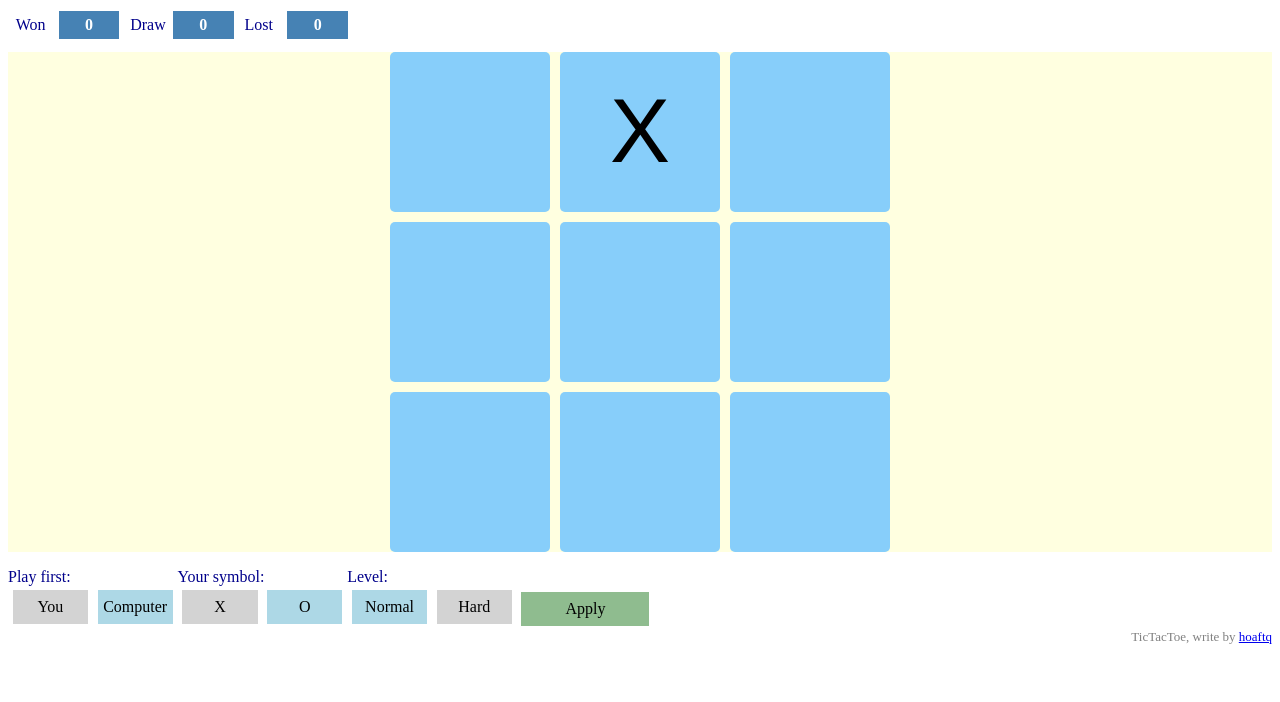
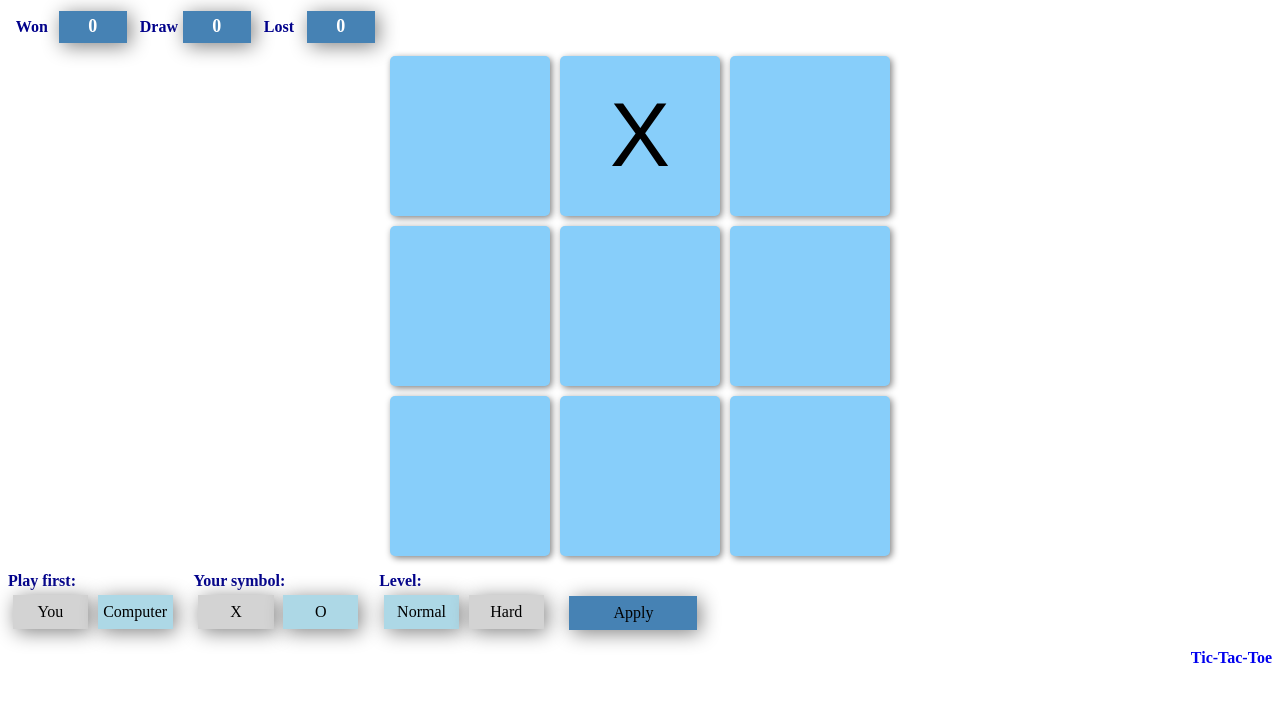
Before and after one commit to hoaftq/TicTacToe, a website built with webpack: page index.html in a window 1280 px wide. Built offline with nearby package versions, Linux system fonts and the light colour scheme.

Commit message:
Use shadow and other changes

```diff
--- a/game.options.css
+++ b/game.options.css
@@ -2,10 +2,12 @@
     margin-top: 1em;
     float: left;
     user-select: none;
+    margin-right: 1rem;
 }
 
 .ttt-settings-label {
     color: darkblue;
+    font-weight: bold;
 }
 
 .ttt-settings-value {
@@ -16,6 +18,7 @@
     background-color: lightgray;
     text-align: center;
     cursor: pointer;
+    box-shadow: 3px 3px 20px gray;
 }
 
 .ttt-settings-value[data-selected] {
@@ -23,7 +26,7 @@
 }
 
 .ttt-settings-value:hover {
-    background-color: cadetblue;
+    color: white;
 }
 
 .ttt-settings-apply {
@@ -32,11 +35,12 @@
     margin-top: 2.5em;
     margin-left: 0.3em;
     float: left;
-    background-color: darkseagreen;
+    background-color: steelblue;
     text-align: center;
     cursor: pointer;
+    box-shadow: 3px 3px 20px gray;
 }
 
 .ttt-settings-apply:hover {
-    background-color: lightgreen;
+    color: white;
 }
--- a/game.results.css
+++ b/game.results.css
@@ -17,9 +17,13 @@
     background-color: steelblue;
     color: white;
     font-weight: bold;
+    font-size: large;
+    box-shadow: 3px 3px 20px gray;
 }
 
 .ttt-result {
     margin-bottom: 10px;
     float: left;
+    font-weight: bold;
+    margin-right: 2px;
 }
--- a/game.view.css
+++ b/game.view.css
@@ -4,7 +4,6 @@
     grid-gap: 0.5vw;
     justify-content: center;
     align-content: center;
-    background-color: lightyellow;
     user-select: none;
     font-family: sans-serif;
 }
@@ -19,6 +18,7 @@
     align-content: center;
     cursor: pointer;
     border-radius: 5px;
+    box-shadow: 2px 2px 7px gray;
 }
 
 @keyframes ttt-won-effect {
--- a/index.css
+++ b/index.css
@@ -7,5 +7,14 @@
     clear: both;
     float: right;
     color: gray;
-    font-size: small;
+    margin-top: 1rem;
 }
+
+#about a {
+    font-weight: bold;
+    text-decoration: none;
+}
+
+#about a:hover {
+    text-decoration: underline;
+}
--- a/index.html
+++ b/index.html
@@ -10,7 +10,7 @@
     <div id="board"></div>
     <div id="settings"></div>
     <div id="about">
-        TicTacToe, write by <a href="https://github.com/hoaftq" target="_blank">hoaftq</a>
+        <a href="https://github.com/hoaftq" target="_blank">Tic-Tac-Toe</a>
     </div>
 </body>
 
```
